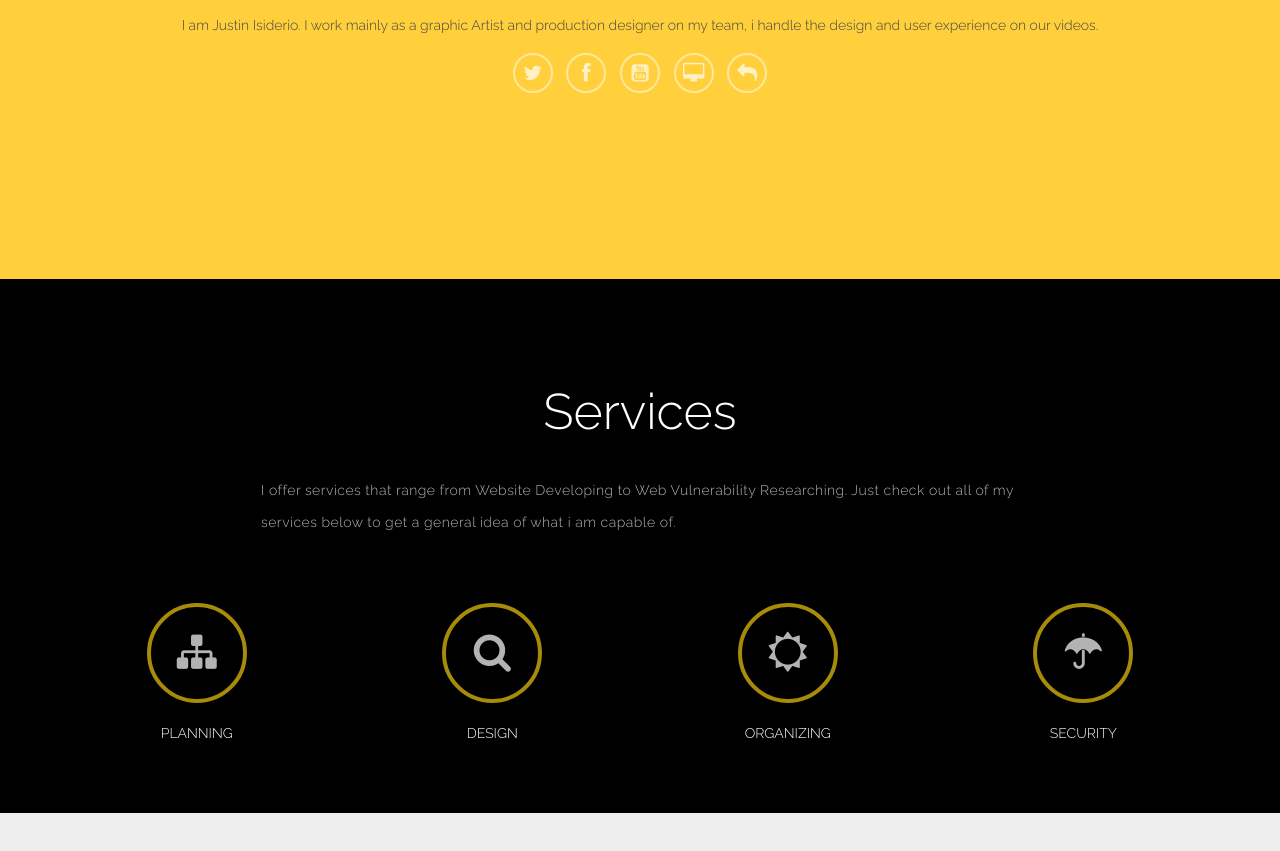
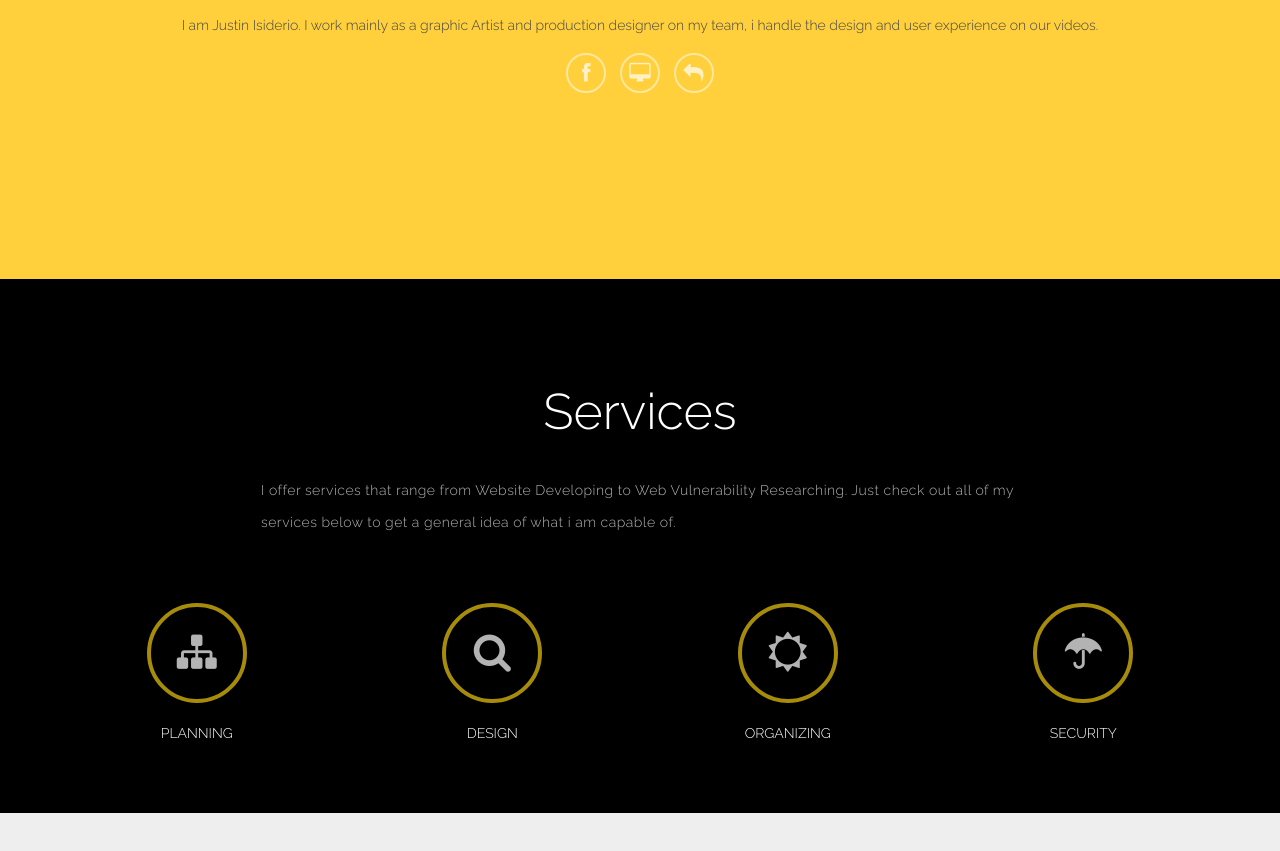
Before and after one commit to greatscotts/jj, a plain HTML site: page index.html in a window 1280 px wide. Shown: the part 1411-2262 px from the top of the page. Drawn offline with Linux system fonts and the light colour scheme; files that its build step writes are made by us from their sources; a script that the page names is missing.

Commit message:
new52222

```diff
--- a/index.html
+++ b/index.html
@@ -94,11 +94,11 @@
 
               <p>I am Justin Isiderio. I work mainly as a graphic Artist and production designer on my team, i handle the design and user experience on our videos.</p>
               <div class="social-media">
-                <a href="http://twitter.com/atomistheman" data-toggle="tooltip" title="twitter"><i class="icon-twitter"></i></a>
-                <a href="http://facebook.com/atomtheman" data-toggle="tooltip" title="facebook"><i class="icon-facebook"></i></a>
-                <a href="http://youtube.com/user/atomtheman" data-toggle="tooltip" title="linkedin"><i class="icon-youtube-sign"></i></a>
-                <a href="http://dezignburg.com/" data-toggle="tooltip" title="Website"><i class="icon-desktop"></i></a>
-                <a href="mailto:allan.jay71@yahoo.com" data-toggle="tooltip" title="Email"><i class="icon-mail-reply"></i></a>
+
+                <a href="https://www.facebook.com/jakeismayname?fref=ts" data-toggle="tooltip" title="facebook"><i class="icon-facebook"></i></a>
+
+                <a href="www.khawna.com" data-toggle="tooltip" title="Website"><i class="icon-desktop"></i></a>
+                <a href="mailto:justin@orangeapps.ph" data-toggle="tooltip" title="Email"><i class="icon-mail-reply"></i></a>
               </div>
             </div>
           </div>
```
